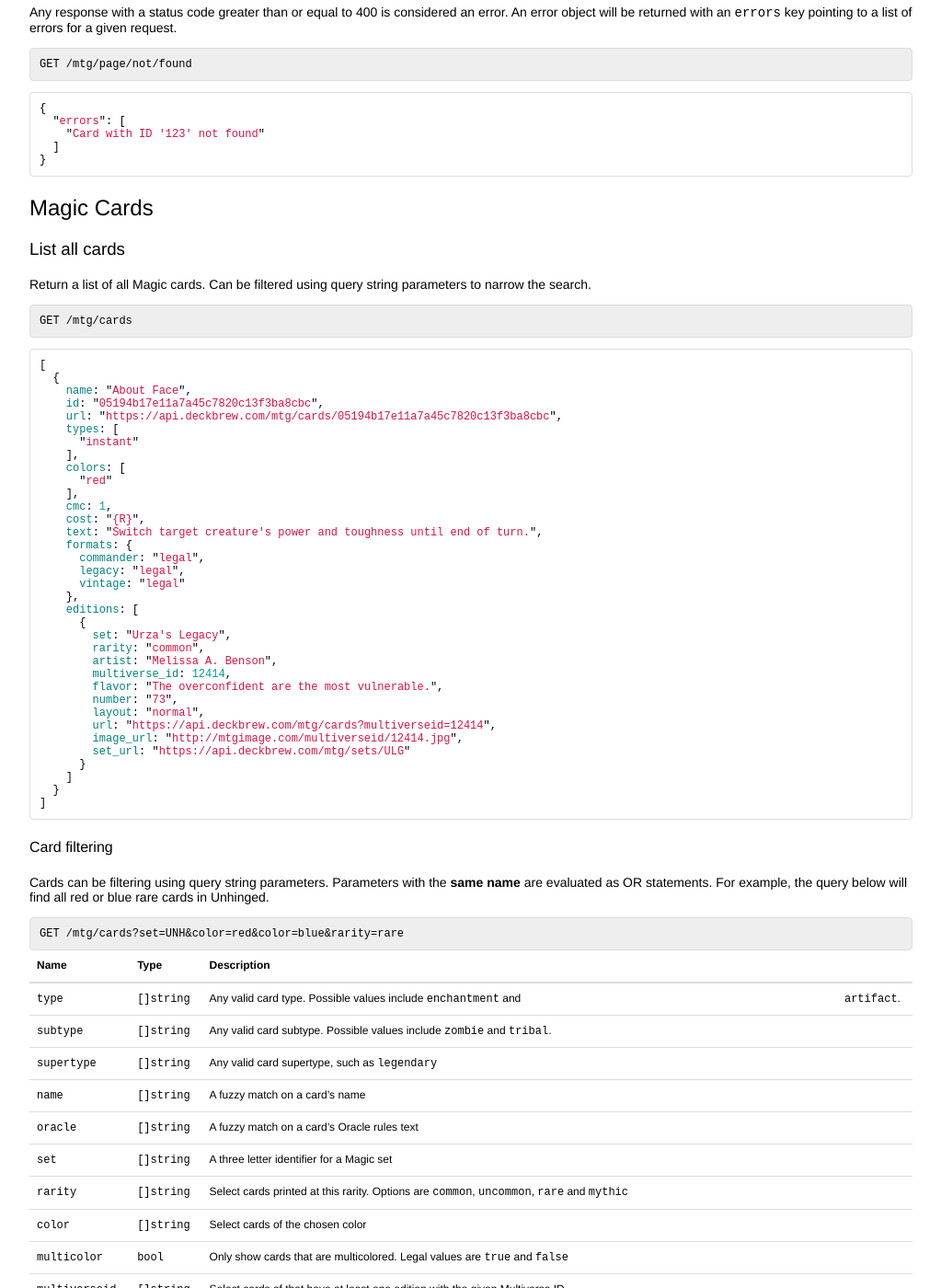
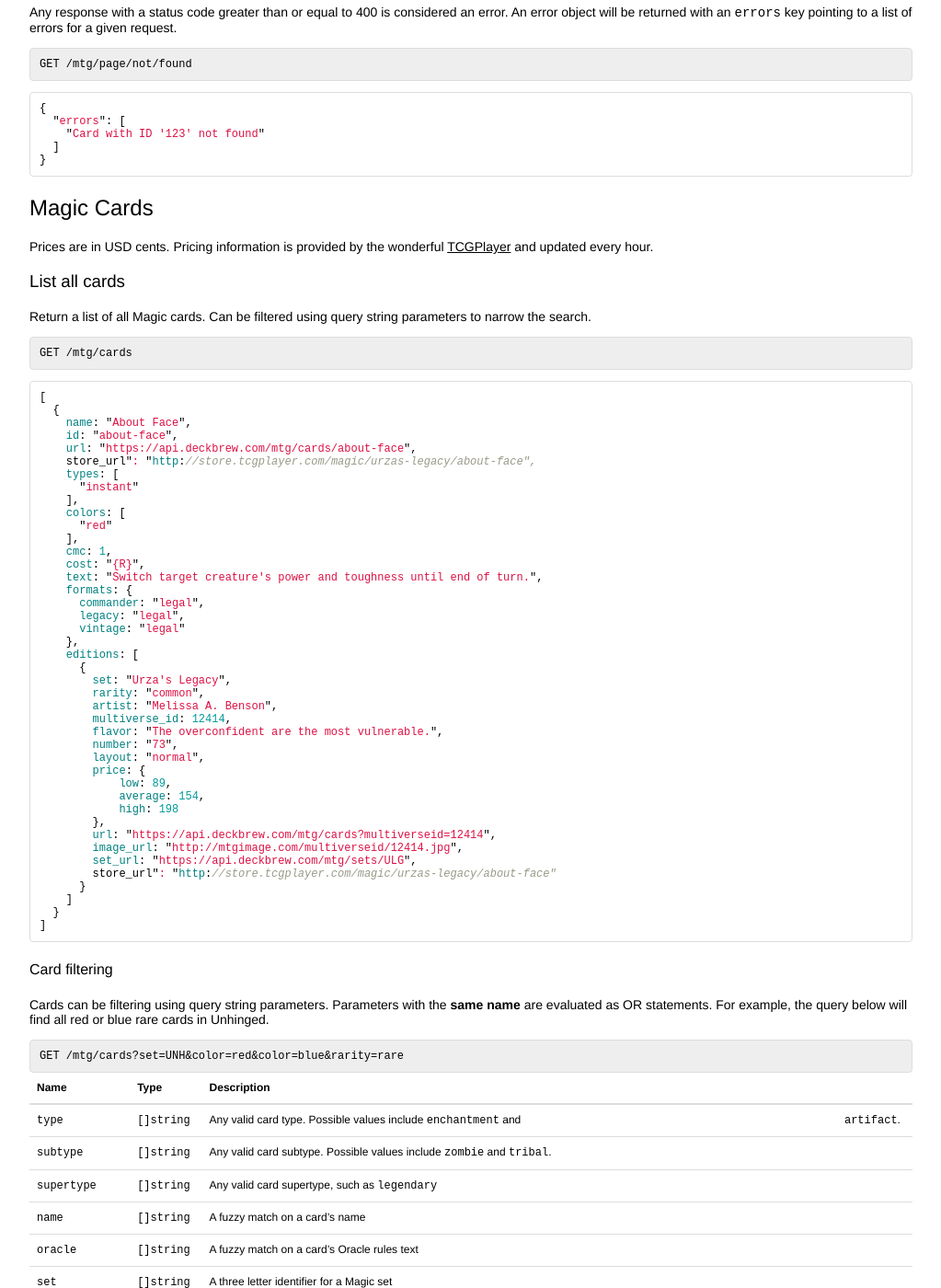
Before and after one commit to jerryharrison/deckbrew-website, a Jekyll site: the page built from api/index.md, in a window 1280 px wide and 1400 px high, scrolled down 886 px. Shown: the whole window at 92% size, without its empty margins (128-1151 px from the left). Built offline with Jekyll 4.4.1, drawn with Linux system fonts in a browser that asks for light colours; Markdown is read by kramdown in place of the engine named in the settings; some of the changed text lies outside the part shown.

Commit message:
Add pricing information

````diff
--- a/api/index.md
+++ b/api/index.md
@@ -66,6 +66,10 @@ of errors for a given request.
 
 ## Magic Cards
 
+Prices are in USD cents. Pricing information is provided by the wonderful
+[TCGPlayer](http://store.tcgplayer.com?partner=DECKBREW) and updated every
+hour.
+
 ### List all cards
 
 Return a list of all Magic cards. Can be filtered using query string parameters
@@ -77,8 +81,9 @@ to narrow the search.
 [
   {
     name: "About Face",
-    id: "05194b17e11a7a45c7820c13f3ba8cbc",
-    url: "https://api.deckbrew.com/mtg/cards/05194b17e11a7a45c7820c13f3ba8cbc",
+    id: "about-face",
+    url: "https://api.deckbrew.com/mtg/cards/about-face",
+    store_url": "http://store.tcgplayer.com/magic/urzas-legacy/about-face",
     types: [
       "instant"
     ],
@@ -102,9 +107,15 @@ to narrow the search.
         flavor: "The overconfident are the most vulnerable.",
         number: "73",
         layout: "normal",
+        price: {
+            low: 89,
+            average: 154,
+            high: 198
+        },
         url: "https://api.deckbrew.com/mtg/cards?multiverseid=12414",
         image_url: "http://mtgimage.com/multiverseid/12414.jpg",
-        set_url: "https://api.deckbrew.com/mtg/sets/ULG"
+        set_url: "https://api.deckbrew.com/mtg/sets/ULG",
+        store_url": "http://store.tcgplayer.com/magic/urzas-legacy/about-face"
       }
     ]
   }
@@ -162,8 +173,9 @@ All cards that reference winning or lose the game
 ```js
 {
   name: "About Face",
-  id: "05194b17e11a7a45c7820c13f3ba8cbc",
-  url: "https://api.deckbrew.com/mtg/cards/05194b17e11a7a45c7820c13f3ba8cbc",
+  id: "about-face",
+  url: "https://api.deckbrew.com/mtg/cards/about-face",
+  store_url": "http://store.tcgplayer.com/magic/urzas-legacy/about-face",
   types: [
     "instant"
   ],
@@ -187,9 +199,15 @@ All cards that reference winning or lose the game
       flavor: "The overconfident are the most vulnerable.",
       number: "73",
       layout: "normal",
+      price: {
+          low: 89,
+          average: 154,
+          high: 198
+      },
       url: "https://api.deckbrew.com/mtg/cards?multiverseid=12414",
       image_url: "http://mtgimage.com/multiverseid/12414.jpg",
-      set_url: "https://api.deckbrew.com/mtg/sets/ULG"
+      set_url: "https://api.deckbrew.com/mtg/sets/ULG",
+      store_url": "http://store.tcgplayer.com/magic/urzas-legacy/about-face"
     }
   ]
 }
````
